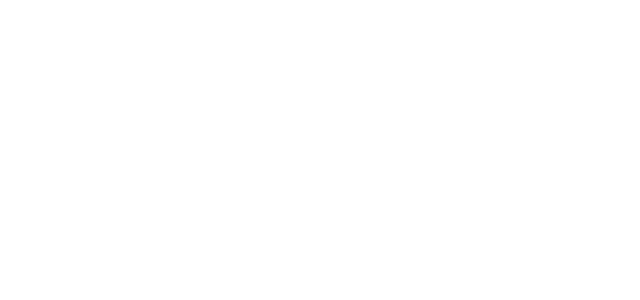
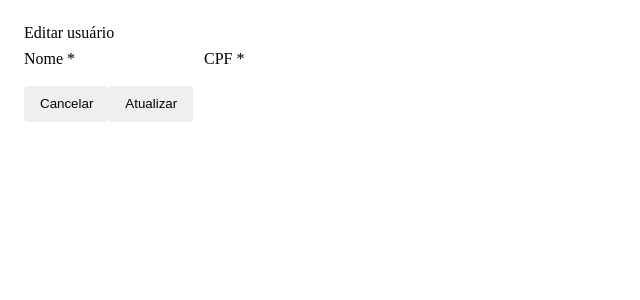
Before and after one commit to karlosdaniel451/ambientacao, an Angular app in the folder frontend/: page /editar-pessoa/1 in a window 1280 px wide. Before the commit this address led to /. Shown: the top 300 px of the page, without its empty margins (0-640 px from the left). Built offline with nearby package versions, Linux system fonts and the light colour scheme; no server answers.

Commit message:
Página de editar o usuário

```diff
--- a/frontend/src/app/component/editar-pessoa/editar-pessoa.component.html
+++ b/frontend/src/app/component/editar-pessoa/editar-pessoa.component.html
@@ -1 +1,15 @@
-<p>editar-pessoa works!</p>
+<mat-card>
+  <mat-card-title>Editar usuário</mat-card-title>
+  <form>
+    <mat-form-field>
+      <label>Nome *</label>
+      <input matInput type="text" [(ngModel)]="pessoa.nome" name="nome">
+    </mat-form-field>
+    <mat-form-field>
+      <label>CPF *</label>
+      <input matInput type="text" [(ngModel)]="pessoa.cpf" name="cpf">
+    </mat-form-field>
+  </form>
+  <button mat-raised-button>Cancelar</button>
+  <button mat-raised-button color="primary" type="submit" (click)="atualizarPessoa()">Atualizar</button>
+</mat-card>
--- a/frontend/src/app/component/editar-pessoa/editar-pessoa.component.ts
+++ b/frontend/src/app/component/editar-pessoa/editar-pessoa.component.ts
@@ -1,4 +1,7 @@
-import { Component, OnInit } from '@angular/core';
+import {Component, OnInit} from '@angular/core';
+import {Pessoa} from "../../model/pessoa";
+import {PessoaService} from "../../service/pessoa.service";
+import {ActivatedRoute, Router} from "@angular/router";
 
 @Component({
   selector: 'app-editar-pessoa',
@@ -6,10 +9,29 @@
   styleUrls: ['./editar-pessoa.component.scss']
 })
 export class EditarPessoaComponent implements OnInit {
+  pessoa: Pessoa = {
+    id: 0,
+    nome: '',
+    cpf: '',
+  }
 
-  constructor() { }
+  constructor(private pessoaService: PessoaService, private route: ActivatedRoute, private router: Router) { }
 
   ngOnInit(): void {
+    const id = this.route.snapshot.paramMap.get('id')
+
+    if (id) {
+      this.pessoaService.readById(id).subscribe(pessoa => {
+        this.pessoa = pessoa
+        console.log(this.pessoa)
+      })
+    }
   }
 
+  atualizarPessoa() {
+    this.pessoaService.update(this.pessoa).subscribe(() => {
+      this.pessoaService.showMessage('Pessoa atualizada com sucesso!')
+      this.router.navigate([''])
+    })
+  }
 }
--- a/frontend/src/app/component/listar-pessoa/listar-pessoa.component.html
+++ b/frontend/src/app/component/listar-pessoa/listar-pessoa.component.html
@@ -15,6 +15,7 @@
     <ng-container matColumnDef="acoes">
       <th mat-header-cell *matHeaderCellDef> Ações </th>
       <td mat-cell *matCellDef="let pessoa">
+        <button routerLink="/editar-pessoa/{{pessoa.id}}">Editar</button>
         <button (click)="excluirPessoa(pessoa.id)">Deletar</button>
       </td>
     </ng-container>
--- a/frontend/src/app/service/pessoa.service.ts
+++ b/frontend/src/app/service/pessoa.service.ts
@@ -32,4 +32,12 @@
   delete(id: number): Observable<Pessoa> {
     return this.http.delete<Pessoa>(`${this.baseUrl}/${id}`);
   }
+
+  readById(id: string | number): Observable<Pessoa> {
+    return this.http.get<Pessoa>(`${this.baseUrl}/${id}`);
+  }
+
+  update(pessoa: Pessoa): Observable<Pessoa> {
+    return this.http.put<Pessoa>(`${this.baseUrl}/${pessoa.id}`, pessoa);
+  }
 }
```
Also changed, not shown: frontend/src/app/app-routing.module.ts (+6 -1 lines), frontend/src/app/app.module.ts (+9 -1 lines).
